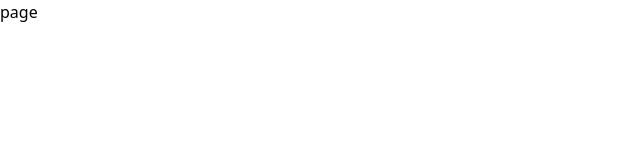
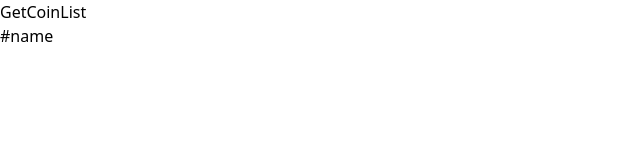
Before and after one commit to mahdii-hsh/CoinDashboard, a Next.js app: page / in a window 1280 px wide. Shown: the top 160 px of the page, without its empty margins (0-640 px from the left). Built offline with nearby package versions, Linux system fonts and the light colour scheme.

Commit message:
feat(table) : add header of table component

```diff
--- a/app/page.tsx
+++ b/app/page.tsx
@@ -1,7 +1,10 @@
-import React from 'react'
+import GetCoinList from "@/features/coins/getCoinList";
+import React from "react";
 
 export default function page() {
   return (
-    <div>page</div>
-  )
+    <div>
+      <GetCoinList />
+    </div>
+  );
 }
--- /dev/null
+++ b/features/coins/getCoinList/components/GetCoinList.tsx
@@ -0,0 +1,16 @@
+import Table from "@/shared/components/Table";
+import React from "react";
+
+export default function GetCoinList() {
+  return (
+    <div>
+      GetCoinList
+      <Table
+        headerBase={[
+          { headerItemTitle: "#", headerItemView: true },
+          { headerItemTitle: "name", headerItemView: true, headerItemSize: 1 },
+        ]}
+      />
+    </div>
+  );
+}
--- /dev/null
+++ b/features/coins/getCoinList/index.ts
@@ -0,0 +1,4 @@
+import GetCoinList from "./components/GetCoinList";
+
+
+export default GetCoinList
--- /dev/null
+++ b/shared/components/Table/Table.tsx
@@ -0,0 +1,23 @@
+"use client";
+
+import React, { useEffect } from "react";
+import { THeader, THeaderBase } from "./types/headerTypes";
+import { useHeader } from "./hooks/useHeader";
+import HeaderTable from "./ui/HeaderTable";
+
+type TProps = {
+  headerBase: THeaderBase;
+};
+export default function Table({ headerBase }: TProps) {
+  const { header, initHeader } = useHeader();
+
+  useEffect(() => {
+    initHeader(headerBase);
+  }, []);
+
+  return (
+    <div>
+      <HeaderTable header={header} />
+    </div>
+  );
+}
--- /dev/null
+++ b/shared/components/Table/hooks/useHeader.ts
@@ -0,0 +1,27 @@
+import { useState } from "react";
+import { THeader, THeaderBase } from "../types/headerTypes";
+
+function useHeader() {
+  const [header, setHeader] = useState<THeader | any[]>([]);
+
+  const initialHeader = (base: THeaderBase) => {
+    if (base.length == 0) return;
+    setHeader(() =>
+      base.map((item, index) => {
+        return {
+          id: index,
+          title: item.headerItemTitle,
+          view: item.headerItemView,
+          size: item.headerItemSize,
+        };
+      }),
+    );
+  };
+
+  return {
+    header: header,
+    initHeader: (base: THeaderBase) => initialHeader(base),
+  };
+}
+
+export { useHeader };
--- /dev/null
+++ b/shared/components/Table/index.ts
@@ -0,0 +1,4 @@
+import Table from "./Table"
+
+
+export default Table
--- /dev/null
+++ b/shared/components/Table/types/headerTypes.ts
@@ -0,0 +1,16 @@
+type THeaderItem = {
+  id: number;
+  title: string;
+  size?: number;
+  view: boolean;
+};
+
+export type THeader = THeaderItem[];
+
+type THeaderBaseItem = {
+  headerItemTitle: THeaderItem["title"];
+  headerItemSize?: THeaderItem["size"];
+  headerItemView: THeaderItem["view"];
+};
+
+export type THeaderBase = THeaderBaseItem[];
--- /dev/null
+++ b/shared/components/Table/ui/HeaderTable.tsx
@@ -0,0 +1,23 @@
+import { THeader } from "../types/headerTypes";
+
+type TProps = {
+  header: THeader;
+};
+export default function HeaderTable({ header }: TProps) {
+  return (
+    <div className="flex">
+      {header?.length !== 0 &&
+        header?.map(
+          (item) =>
+            item.view && (
+              <div
+                key={item.id}
+                className={`flex ${item.size ? "flex-" + item.size : ""}`}
+              >
+                {item.title}
+              </div>
+            ),
+        )}
+    </div>
+  );
+}
--- /dev/null
+++ b/shared/components/Table/utils/table.ts
@@ -0,0 +1,4 @@
+const getFlexSize = (size?: number) => {
+  if (!size) return "";
+
+};
```
